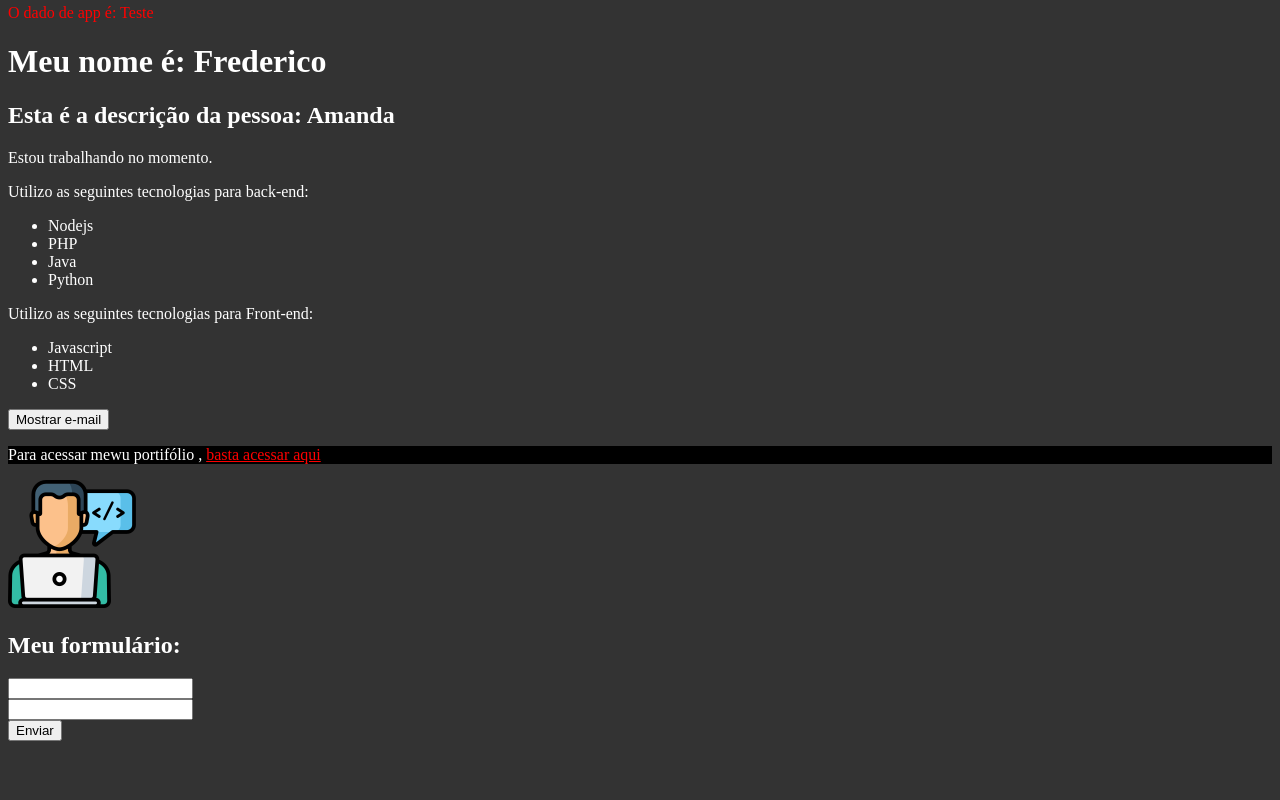
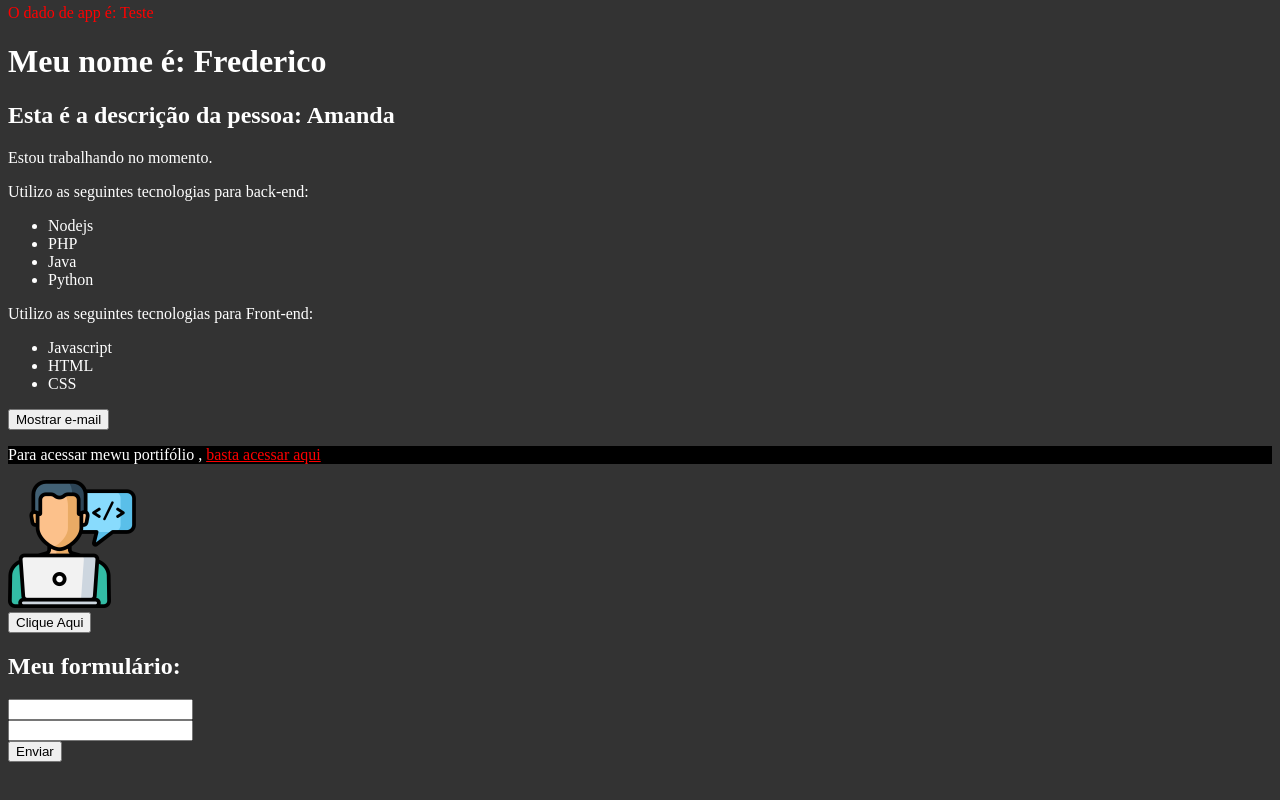
Before and after one commit to mfcastilho/learning_vue_framework, a Vue app in the folder 2_projeto_vue/: page / in a window 1280 px wide. Shown: the part 386-1186 px from the top of the page. Built offline with nearby package versions, Linux system fonts and the light colour scheme.

Commit message:
Update component reuse

```diff
--- a/2_projeto_vue/src/components/Picture.vue
+++ b/2_projeto_vue/src/components/Picture.vue
@@ -1,10 +1,20 @@
 <template>
-  <img v-bind:src="avatar" v-bind:alt="description" />
+  <div>
+    <img v-bind:src="avatar" v-bind:alt="description" />
+    <Reutilizacao />
+  </div>
 </template>
 
 <script>
+
+import Reutilizacao from "./Reutilizacao"
+
+
 export default {
   name: "Picture",
+  components:{
+    Reutilizacao
+  },
   data() {
     return {
       avatar: "/img/avatar.png",
```
